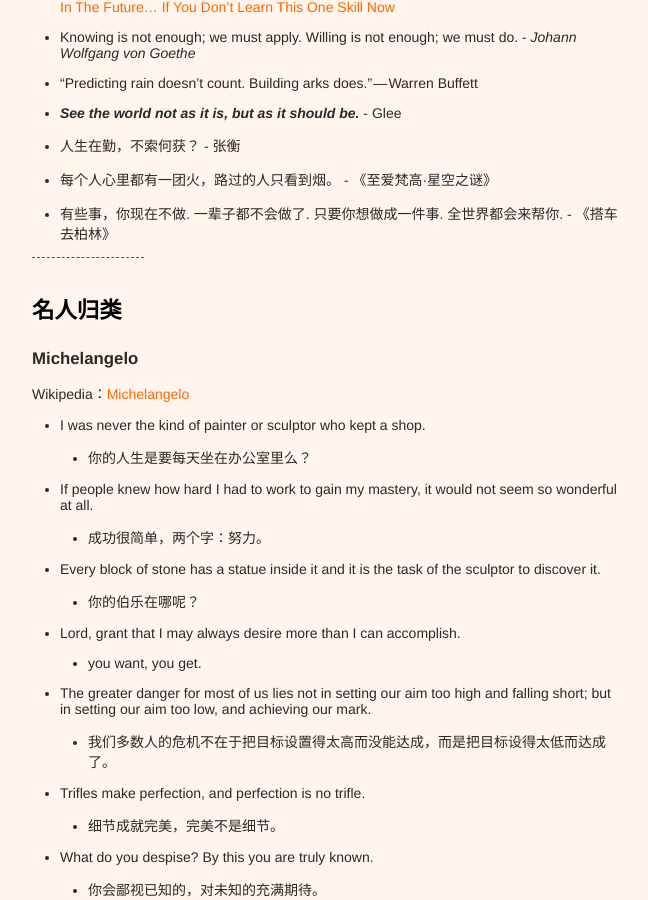
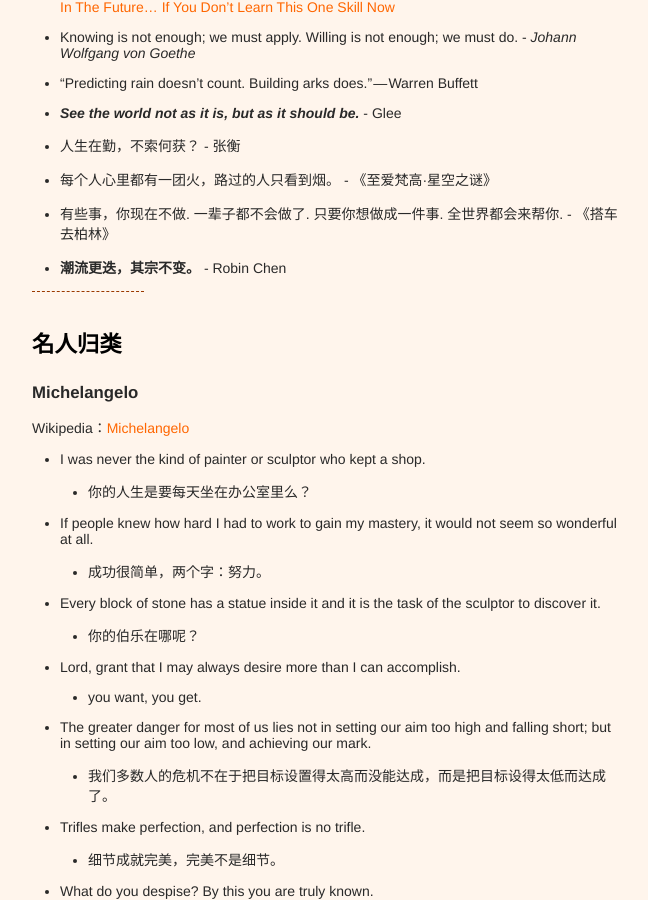
Before and after one commit to xianyuxmu/xianyuxmu.github.io, a Jekyll site: the page built from _posts/2017-06-17-chicken-soup.md, in a window 1280 px wide and 900 px high, scrolled down 4238 px. Shown: the whole window, without its empty margins (314-962 px from the left). Built offline with Jekyll 4.4.1, drawn with Linux system fonts in a browser that asks for light colours; comment, search, counter and statistics services are not loaded.

Commit message:
潮流更迭，其宗不变。

```diff
--- a/_posts/2017-06-17-chicken-soup.md
+++ b/_posts/2017-06-17-chicken-soup.md
@@ -119,6 +119,7 @@ tags:
 - 人生在勤，不索何获？ - 张衡
 - 每个人心里都有一团火，路过的人只看到烟。 - 《至爱梵高·星空之谜》
 - 有些事，你现在不做. 一辈子都不会做了. 只要你想做成一件事. 全世界都会来帮你. - 《搭车去柏林》
+- **潮流更迭，其宗不变。** - Robin Chen
 
 
 
```
